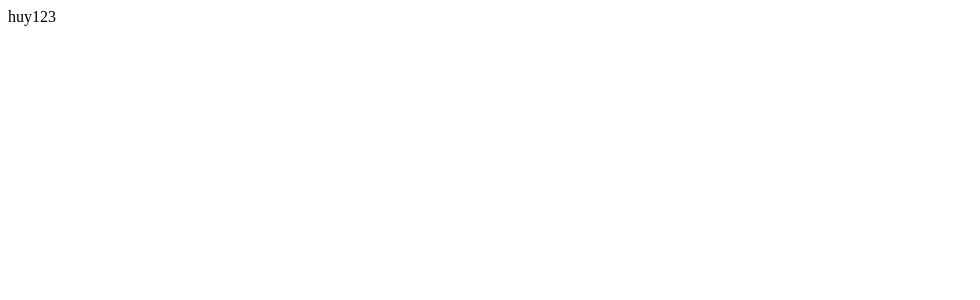
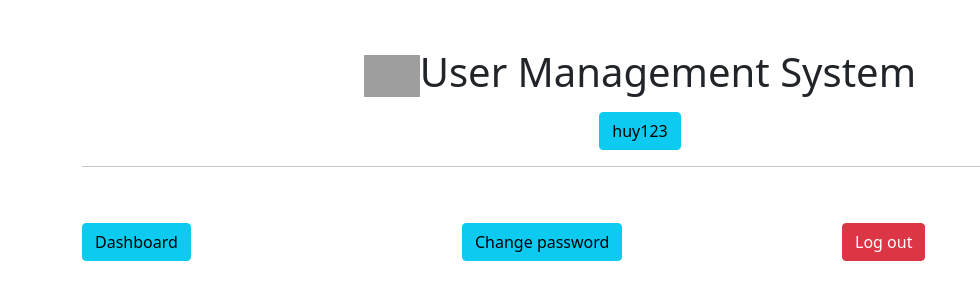
Before and after one commit to hvhuy2004/Flask_Project_CRUD, a Flask app: page /user/dashboard in a window 1280 px wide. Before the commit the part shown is almost empty. Shown: the top 300 px of the page, without its empty margins (0-980 px from the left). Run offline with Flask 3, Linux system fonts and the light colour scheme; a user stored in the database is signed in; grey boxes are pictures that could not be loaded.

Commit message:
3rd commit user logout

```diff
--- a/main.py
+++ b/main.py
@@ -44,8 +44,37 @@ def adminIndex():
 # -------------------user area-------------------
 
 # User login
-@app.route('/user/', methods=['POST','GET'])
+@app.route('/user/', methods=['POST', 'GET'])
 def userIndex():
+    if session.get('user_id'):
+        return redirect('/user/dashboard')
+
+    if request.method == 'POST':
+        email = request.form.get('email')
+        password = request.form.get('password')
+
+        users = User.query.filter_by(email=email).first()
+        if users and bcrypt.check_password_hash(users.password, password):
+            if users.status == 0:
+                flash('Your account is not approved by Admin', 'danger')
+                return redirect('/user/')
+            else:
+                session['user_id'] = users.id
+                session['username'] = users.username
+                flash('Login Successfully', 'success')
+                return redirect('/user/dashboard')
+        else:
+            flash('Invalid Email and Password', 'danger')
+            return redirect('/user/')
+
+    return render_template('user/index.html', title="User Login")
+
+
+
+def userIndex():
+    if session.get('user_id'):
+        return redirect('/user/dashboard')
+
     if request.method == 'POST':
 
         # get the name of the field
@@ -77,6 +106,8 @@ def userIndex():
 # User register
 @app.route('/user/signup', methods=['POST', 'GET'])
 def userSignup():
+    if session.get('user_id'):
+        return redirect('/user/dashboard')
     if request.method == 'POST':
         # Get all input fields
         fname = request.form.get('fname')
@@ -112,8 +143,19 @@ def userSignup():
 # User dashboard
 @app.route('/user/dashboard')
 def userDashboard():
-    if session.get('username'):
-        return f"{session.get('username')}"
+    if not session.get('user_id'):
+        return redirect('/user/')
+    return render_template('user/dashboard.html', title="User Dashboard")
+
+# User logout
+@app.route('/user/logout')
+def userLogout():
+    if session.get('user_id'):
+        session['user_id'] = None
+        session['username'] = None
+        session.clear()
+        flash('Logout successfully', 'success')
+        return redirect('/user/')
 
 # Route để xem tất cả tài khoản
 @app.route('/admin/users')
--- a/templates/user/dashboard.html
+++ b/templates/user/dashboard.html
@@ -0,0 +1,17 @@
+{% extends "user/layout.html" %}
+
+{% block content %}
+<div class="container">
+    <div class="row d-flex justify-content-center">
+        <div class="col-xl-4 col-lg-4 col-md-4 my-2 col-sm-12">
+            <a href="/user/dashboard" class="btn btn-info">Dashboard</a>
+        </div>
+        <div class="col-xl-4 col-lg-4 col-md-4 my-2 col-sm-12">
+            <a href="/user/dashboard" class="btn btn-info">Change password</a>
+        </div>
+        <div class="col-xl-4 col-lg-4 col-md-4 my-2 col-sm-12">
+            <a href="/user/logout" class="btn btn-danger">Log out</a>
+        </div>
+    </div>
+</div>
+{% endblock content %}
--- a/templates/user/layout.html
+++ b/templates/user/layout.html
@@ -16,6 +16,19 @@
 </head>
 
 <body>
+    <div class="container my-5">
+        <div class="d-flex justify-content-center align-items-center">
+            <img style="width: 5%;" src="https://www.svgrepo.com/show/352630/user-cog.svg" alt="">
+            <h1>User Management System</h1>
+        </div>
+        <div class="text-center my-2">
+            {% if session.get('user_id') %}
+            <button class="btn btn-info">{{session.username}}</button>
+            {% endif %}
+        </div>
+        <hr>
+    </div>
+
     {% block content %} {% endblock content %}
 
 </body>
```
Also changed, not shown: 2 other files.
